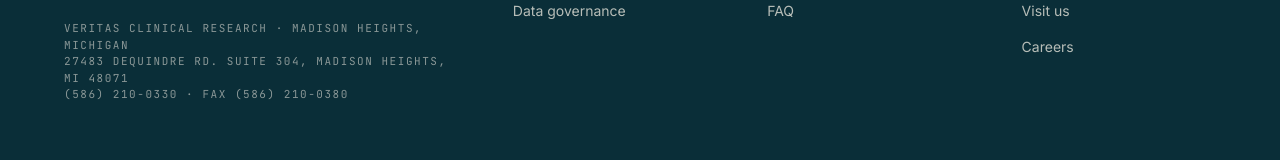
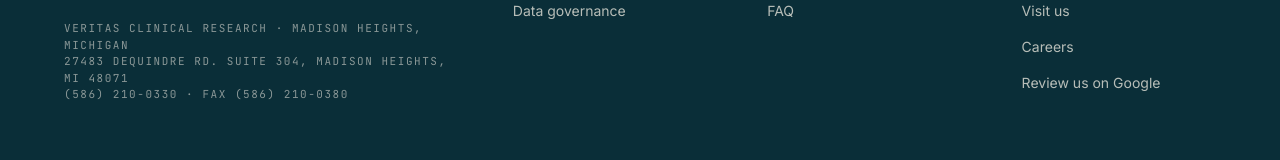
Before and after one commit to francoparodi1979/aprim.github.io, a Next.js app: page / in a window 1280 px wide. Shown: the part 8125-8285 px from the top of the page. Built offline with nearby package versions, Linux system fonts and the light colour scheme; no server answers.

Commit message:
Footer: add Google review link

```diff
--- a/src/components/SiteFooter.tsx
+++ b/src/components/SiteFooter.tsx
@@ -77,6 +77,11 @@ export function SiteFooter() {
             <li>
               <Link href="/contact">Careers</Link>
             </li>
+            <li>
+              <a href="https://g.page/r/CXp1KrT1sxXjEAI/review" target="_blank" rel="noopener noreferrer">
+                Review us on Google
+              </a>
+            </li>
           </ul>
         </div>
       </div>
```
